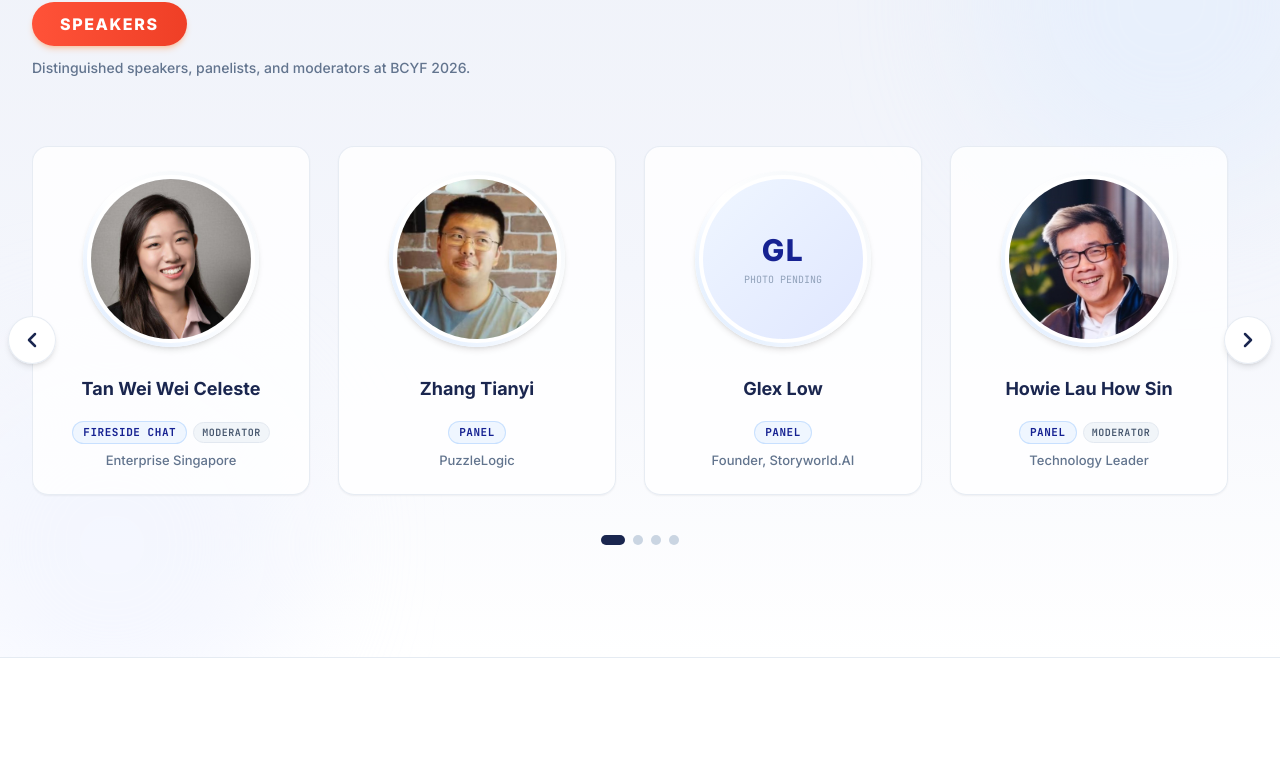
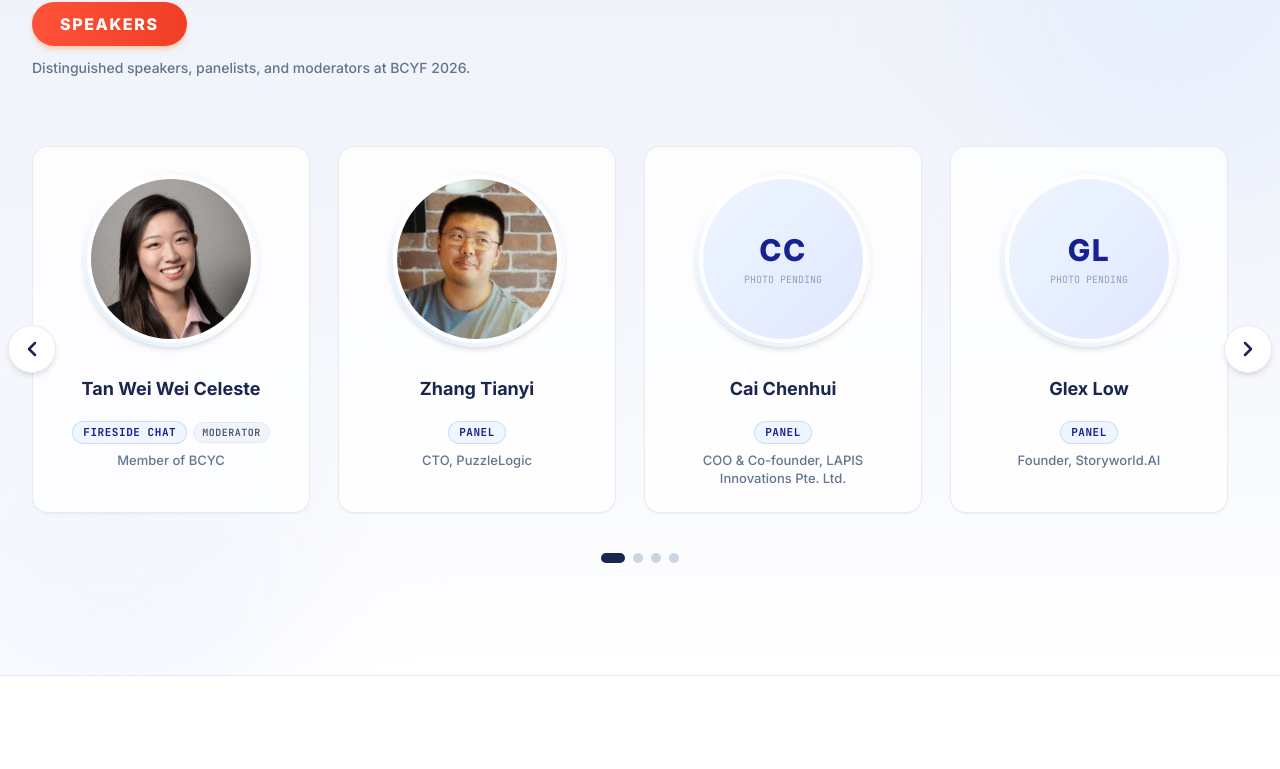
Before and after one commit to ThuraiiGanesh/bcyf, a React (Vite) app: page / in a window 1280 px wide. Shown: the part 2861-3630 px from the top of the page. Built offline with nearby package versions, Linux system fonts and the light colour scheme.

Commit message:
feat(speakers): add Cai Chenhui, update titles, bios and add sustainability note (Update #10)

```diff
--- a/src/components/AgendaSection.tsx
+++ b/src/components/AgendaSection.tsx
@@ -212,7 +212,21 @@ export default function AgendaSection({ language }: AgendaSectionProps) {
                           <div className="grid grid-cols-1 md:grid-cols-2 gap-3">
                             {/* Confirmed Speaker: SMS Desmond Tan Kok Ming */}
                             <div
-                              onClick={() => setSelectedBioSpeaker(SPEAKERS_2026.find(s => s.id === 'desmond-tan') || null)}
+                              onClick={() => setSelectedBioSpeaker({
+                                id: 'desmond-tan',
+                                name: 'SMS Desmond Tan Kok Ming',
+                                nameZh: '陈国明',
+                                sessionTagEn: 'Fireside Chat',
+                                sessionTagZh: '炉边对话',
+                                roleTagEn: 'Speaker',
+                                roleTagZh: '演讲嘉宾',
+                                isModerator: false,
+                                organizationEn: "Senior Minister of State, Prime Minister's Office; Deputy Secretary-General, NTUC",
+                                organizationZh: '总理公署高级政务部长；全国职工总会副秘书长',
+                                photoUrl: GOH_2026.photoUrl,
+                                bioEn: GOH_2026.bioEn,
+                                bioZh: GOH_2026.bioZh,
+                              })}
                               className="bg-white rounded-xl border border-blue-200/80 p-3.5 sm:p-4 flex items-center gap-3.5 shadow-2xs hover:shadow-md hover:border-brand-blue/50 transition-all cursor-pointer group"
                             >
                               <img
@@ -223,7 +237,7 @@ export default function AgendaSection({ language }: AgendaSectionProps) {
                               <div className="min-w-0">
                                 <div className="flex flex-wrap items-center gap-1.5">
                                   <span className="text-sm font-bold text-brand-navy group-hover:text-brand-blue transition-colors">
-                                    {isEn ? 'SMS Desmond Tan Kok Ming' : '陈国明先生'}
+                                    {isEn ? 'SMS Desmond Tan Kok Ming' : '陈国明'}
                                   </span>
                                   <span className="text-[10px] font-mono font-bold text-amber-800 bg-amber-50 border border-amber-200 px-2 py-0.5 rounded-full">
                                     {isEn ? 'Speaker' : '演讲嘉宾'}
@@ -255,7 +269,7 @@ export default function AgendaSection({ language }: AgendaSectionProps) {
                                   </span>
                                 </div>
                                 <p className="text-xs text-slate-500 font-medium truncate mt-0.5">
-                                  {isEn ? 'Enterprise Singapore' : '新加坡企业发展局'}
+                                  {isEn ? 'Member of BCYC' : '通商中国青年连线成员'}
                                 </p>
                               </div>
                             </div>
@@ -320,7 +334,7 @@ export default function AgendaSection({ language }: AgendaSectionProps) {
                                     </span>
                                   </div>
                                   <p className="text-[11px] text-slate-500 truncate mt-0.5">
-                                    PuzzleLogic
+                                    {isEn ? 'CTO, PuzzleLogic' : 'PuzzleLogic 首席技术官'}
                                   </p>
                                 </div>
                               </div>
@@ -345,8 +359,27 @@ export default function AgendaSection({ language }: AgendaSectionProps) {
                                 </div>
                               </div>
 
+                              {/* Confirmed Panelist: Cai Chenhui */}
+                              <div
+                                onClick={() => setSelectedBioSpeaker(SPEAKERS_2026.find(s => s.id === 'cai-chenhui') || null)}
+                                className="bg-white rounded-xl border border-blue-200/80 p-3 flex items-center gap-3 shadow-2xs hover:shadow-md hover:border-brand-blue/50 transition-all cursor-pointer group"
+                              >
+                                <div className="w-11 h-11 rounded-full bg-blue-50 border border-blue-200 flex items-center justify-center text-brand-blue font-bold text-xs shrink-0 group-hover:scale-105 transition-transform">
+                                  CC
+                                </div>
+                                <div className="min-w-0">
+                                  <div className="flex items-center gap-1.5">
+                                    <span className="text-xs sm:text-sm font-bold text-brand-navy group-hover:text-brand-blue transition-colors">
+                                      {isEn ? 'Cai Chenhui' : '蔡琛辉'}
+                                    </span>
+                                  </div>
+                                  <p className="text-[11px] text-slate-500 truncate mt-0.5">
+                                    {isEn ? 'COO & Co-founder, LAPIS Innovations' : 'LAPIS Innovations 首席运营官兼联合创始人'}
+                                  </p>
+                                </div>
+                              </div>
+
                               {/* Pending Panelists */}
-                              <SpeakerChipSkeleton label={isEn ? 'Panelist 3 (TBC)' : '研讨嘉宾 3（待定）'} />
                               <SpeakerChipSkeleton label={isEn ? 'Panelist 4 (TBC)' : '研讨嘉宾 4（待定）'} />
                             </div>
                           </div>
@@ -479,16 +512,23 @@ export default function AgendaSection({ language }: AgendaSectionProps) {
           })}
         </div>
 
-        {/* Footnote */}
-        <motion.p
-          initial={{ opacity: 0 }}
-          whileInView={{ opacity: 1 }}
+        {/* Sustainability Note & Footnote */}
+        <motion.div
+          initial={{ opacity: 0, y: 10 }}
+          whileInView={{ opacity: 1, y: 0 }}
           viewport={{ once: true }}
           transition={{ duration: 0.5, delay: 0.2 }}
-          className="text-xs text-slate-400 italic text-center font-medium pt-2"
+          className="text-center space-y-2.5 pt-2"
         >
-          {t.agendaFootnote}
-        </motion.p>
+          <div className="inline-flex items-center justify-center gap-2 px-4 py-2 rounded-full bg-emerald-50/90 border border-emerald-200/80 text-emerald-800 text-xs sm:text-sm font-medium shadow-2xs">
+            <span className="text-base select-none">🌱</span>
+            <span>{t.sustainabilityNote}</span>
+          </div>
+
+          <p className="text-xs text-slate-400 italic font-medium">
+            {t.agendaFootnote}
+          </p>
+        </motion.div>
 
       </div>
 
--- a/src/data.ts
+++ b/src/data.ts
@@ -39,7 +39,7 @@ export const FORUM_THEME_2026 = {
 
 export const GOH_2026: GOHPerson = {
   nameEn: 'Mr Desmond Tan Kok Ming',
-  nameZh: '陈国明先生',
+  nameZh: '陈国明',
   postEn: "Senior Minister of State, Prime Minister's Office; Deputy Secretary-General, NTUC",
   postZh: '总理公署高级政务部长；全国职工总会副秘书长',
   mpEn: 'MP for Pasir Ris-Changi GRC (Pasir Ris Central)',
@@ -217,7 +217,7 @@ export const RECOMMENDED_FINAL_TIMELINE_2026: TimelineItem[] = [
     descriptionEn: 'Technological disruption, demographic changes, and deeper regional connectivity are reshaping the way work is defined across Asia. For young individuals, this equates to entering a landscape where jobs are rapidly being redesigned. This fireside chat with SMS Desmond Tan will explore what this changing environment means for the next generation, and what questions young people should be asking as they prepare for the future.',
     descriptionZh: '本区域内的工作范式正深受技术变革、人口结构变化及区域互联互通深化等因素的影响而持续重塑。本次与总理公署高级政务部长陈国明先生的炉边对话，将聚焦这一变动环境对下一代所带来的启示，并探讨青年在面向未来时应提出哪些关键问题。',
     speakerEn: 'SMS Desmond Tan Kok Ming',
-    speakerZh: '陈国明先生',
+    speakerZh: '陈国明',
     speakerRoleEn: 'Guest of Honour & Fireside Chat Speaker',
     speakerRoleZh: '主礼嘉宾兼炉边对话演讲嘉宾',
     speakerPhoto: '/desmond-tan-headshot.jpg',
@@ -332,10 +332,10 @@ export const SPEAKERS_2026: Speaker[] = [
     roleTagEn: 'Moderator',
     roleTagZh: '主持人',
     isModerator: true,
-    organizationEn: 'Enterprise Singapore',
-    organizationZh: '新加坡企业发展局',
+    organizationEn: 'Member of BCYC',
+    organizationZh: '通商中国青年连线成员',
     photoUrl: '/speakers/celeste-tan.jpg',
-    bioEn: 'Celeste is with Enterprise Singapore, where she works on initiatives that help businesses build quality and trust, enabling them to strengthen their competitiveness and access international markets. She holds a Bachelor of Social Sciences in Economics, Public Policy & Global Affairs from Nanyang Technological University.\n\nOutside work, Celeste is actively involved in youth and community development. She is passionate about bringing people and ideas together, and enjoys creating conversations that encourage different perspectives and explore how we can shape the future together.',
+    bioEn: 'Celeste works with Enterprise Singapore, where she works on initiatives that help businesses build quality and trust, enabling them to strengthen their competitiveness and access international markets. She holds a Bachelor of Social Sciences in Economics, Public Policy & Global Affairs from Nanyang Technological University.\n\nOutside of work, Celeste is actively involved in youth and community development. She is passionate about bringing people and ideas together, and enjoys creating conversations that encourage different perspectives and explore how we can shape the future together.',
     bioZh: '陈纬玮就职于新加坡企业发展局（Enterprise Singapore），致力于协助企业建立质量与信任标准，增强核心竞争力并拓展国际市场。她拥有南洋理工大学经济学、公共政策与全球事务社会科学学士学位。\n\n工作之余，纬玮积极参与青年与社区发展项目。她热衷于将多元人群与创新想法连接起来，乐于促进跨视角对话，共同探索如何携手塑造未来。'
   },
   {
@@ -347,11 +347,26 @@ export const SPEAKERS_2026: Speaker[] = [
     roleTagEn: 'Speaker',
     roleTagZh: '演讲嘉宾',
     isModerator: false,
-    organizationEn: 'PuzzleLogic',
-    organizationZh: 'PuzzleLogic',
+    organizationEn: 'CTO, PuzzleLogic',
+    organizationZh: 'PuzzleLogic 首席技术官',
     photoUrl: '/speakers/zhang-tianyi.jpg',
     bioEn: 'Zhang Tianyi is the Co-Founder of PuzzleLogic. He completed his undergraduate studies at Beihang University, earned a Master\'s degree from Nanyang Technological University (NTU), and is currently pursuing his Ph.D. at the National University of Singapore (NUS). He previously served at the Agency for Science, Technology and Research (A*STAR) Singapore. He has published over 30 papers in the field of AI medical imaging in prestigious journals and conferences including IEEE TNNLS, IEEE TMI, MIA, and MICCAI.',
     bioZh: '张天翊是 PuzzleLogic 的联合创始人，本科毕业于北京航空航天大学，硕士毕业于新加坡南洋理工大学，目前在新加坡国立大学攻读博士。他此前曾任职于新加坡科技研究局（A*STAR），在 AI 医学图像领域发表了 30 多篇论文，研究成果见于 IEEE TNNLS、IEEE TMI、Medical Image Analysis (MIA)、MICCAI 等著名期刊和会议。'
+  },
+  {
+    id: 'cai-chenhui',
+    name: 'Cai Chenhui',
+    nameZh: '蔡琛辉',
+    sessionTagEn: 'Panel',
+    sessionTagZh: '分论坛',
+    roleTagEn: 'Speaker',
+    roleTagZh: '演讲嘉宾',
+    isModerator: false,
+    organizationEn: 'COO & Co-founder, LAPIS Innovations Pte. Ltd.',
+    organizationZh: 'LAPIS Innovations Pte. Ltd. 首席运营官兼联合创始人',
+    photoUrl: '',
+    bioEn: 'An emerging leader in deep-tech hardware innovation with a decade of R&D experience spanning intelligent robotics, advanced manufacturing equipment, and mechatronic systems. Currently serving as the COO and Co-founder of LAPIS Innovations Pte. Ltd., Mr. Cai drives the development of next-generation powder-free metal additive manufacturing technology. This leadership encompasses the entire product lifecycle, from conceptual design and hardware/software development to prototype iteration and supply chain establishment.\n\nPreviously, Mr. Cai held core R&D and team leadership roles across prestigious institutions, including the Nanyang Technological University (NTU) Robotics Research Centre, the Advanced Materials Design and Synthesis Laboratory, and the Hyundai-NTU-A*STAR Corporate Lab. Specialising in product definition, technical solution design, and prototype execution, Mr. Cai possesses a hybrid capability to bridge academic research with industrial demand, successfully translating cutting-edge technologies into practical, real-world solutions. Deeply committed to original technology accumulation and intellectual property protection, the portfolio includes 11 patents as the first applicant and five technical disclosures as the first inventor.',
+    bioZh: '深科技硬件创新领域的新锐领袖，在智能机器人、先进制造装备及机电系统研发方面拥有十年深厚经验。现任 LAPIS Innovations Pte. Ltd. 首席运营官兼联合创始人，主导新一代无粉末金属增材制造技术的研发与落地。其领导力贯穿完整的产品全生命周期，从概念设计、软硬件开发，到原型迭代及供应链体系搭建。\n\n此前，蔡先生曾在南洋理工大学（NTU）机器人研究中心、先进材料设计与合成实验室，以及现代汽车-南大-新加坡科技研究局企业联合实验室等顶尖科研机构担任核心研发及团队领导职务。他精于产品定义、技术方案设计及原型落地，兼具连接学术前沿与产业实际需求的复合能力，成功将尖端科技转化为务实可行的现实解决方案。他始终致力于原创技术的积累与知识产权保护，作为第一申请人拥有11项专利，并作为第一发明人拥有5项技术交底。'
   },
   {
     id: 'glex-low',
@@ -588,6 +603,7 @@ export const TRANSLATIONS = {
     agendaTimingPending: 'Timing TBC',
     agendaSpeakerChipPending: 'Speaker / Moderator (TBC)',
     agendaFootnote: '*Programme subjected to changes.',
+    sustainabilityNote: 'We are going sustainable today! Please bring along a water bottle. Thank you for your kind support!',
     galleryShowcaseTag: 'Exhibition Area',
 
     watchBadge: 'WATCH',
@@ -661,6 +677,7 @@ export const TRANSLATIONS = {
     agendaTimingPending: '时间待定',
     agendaSpeakerChipPending: '嘉宾 / 主持人（待定）',
     agendaFootnote: '*议程可能变动，以现场实际安排为准。',
+    sustainabilityNote: '我们正在践行绿色环保理念！现场不提供瓶装水，请自备水壶。感谢您的支持与理解！',
     galleryShowcaseTag: '互动展区',
 
     watchBadge: '精彩回顾',
```
